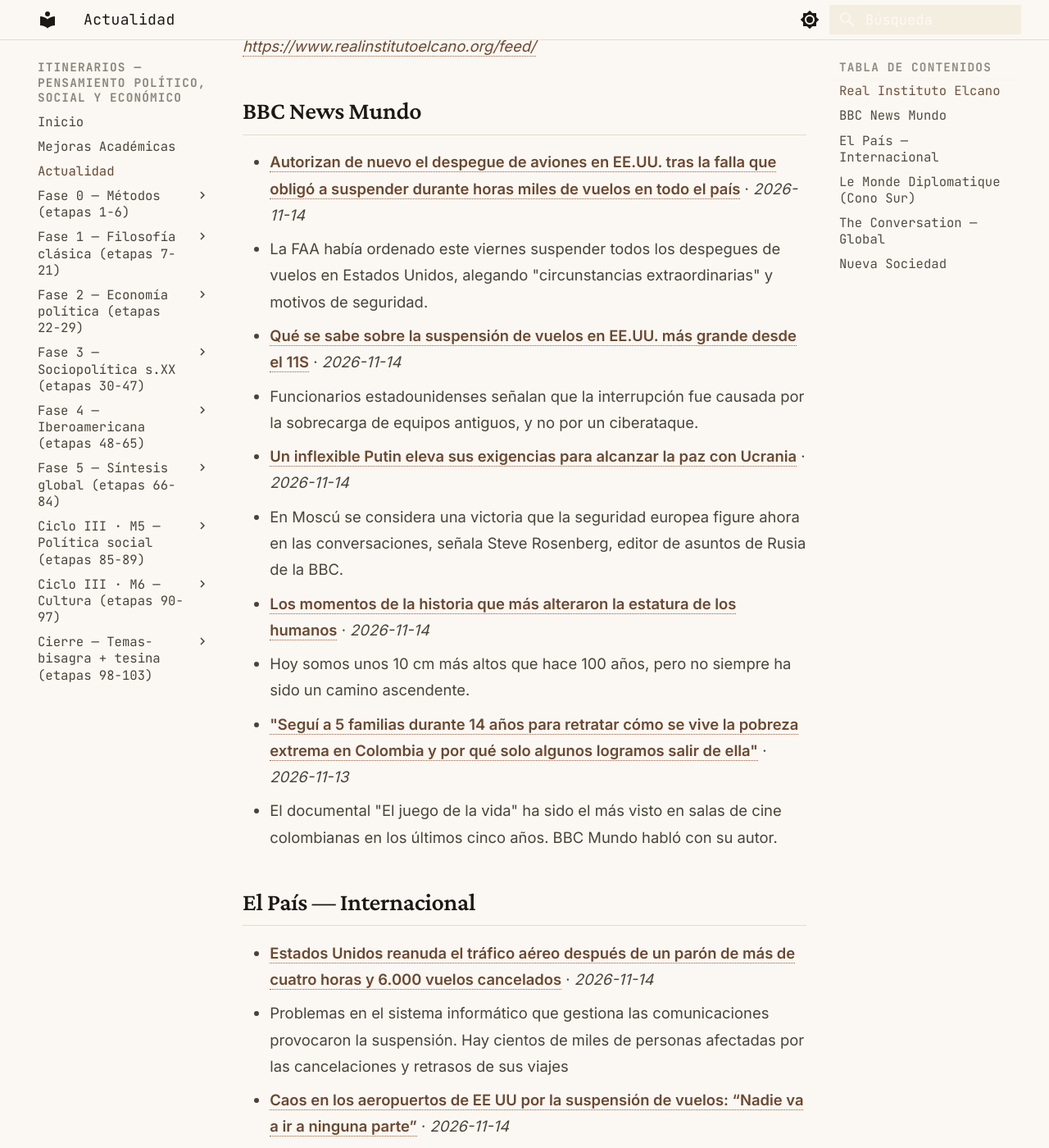
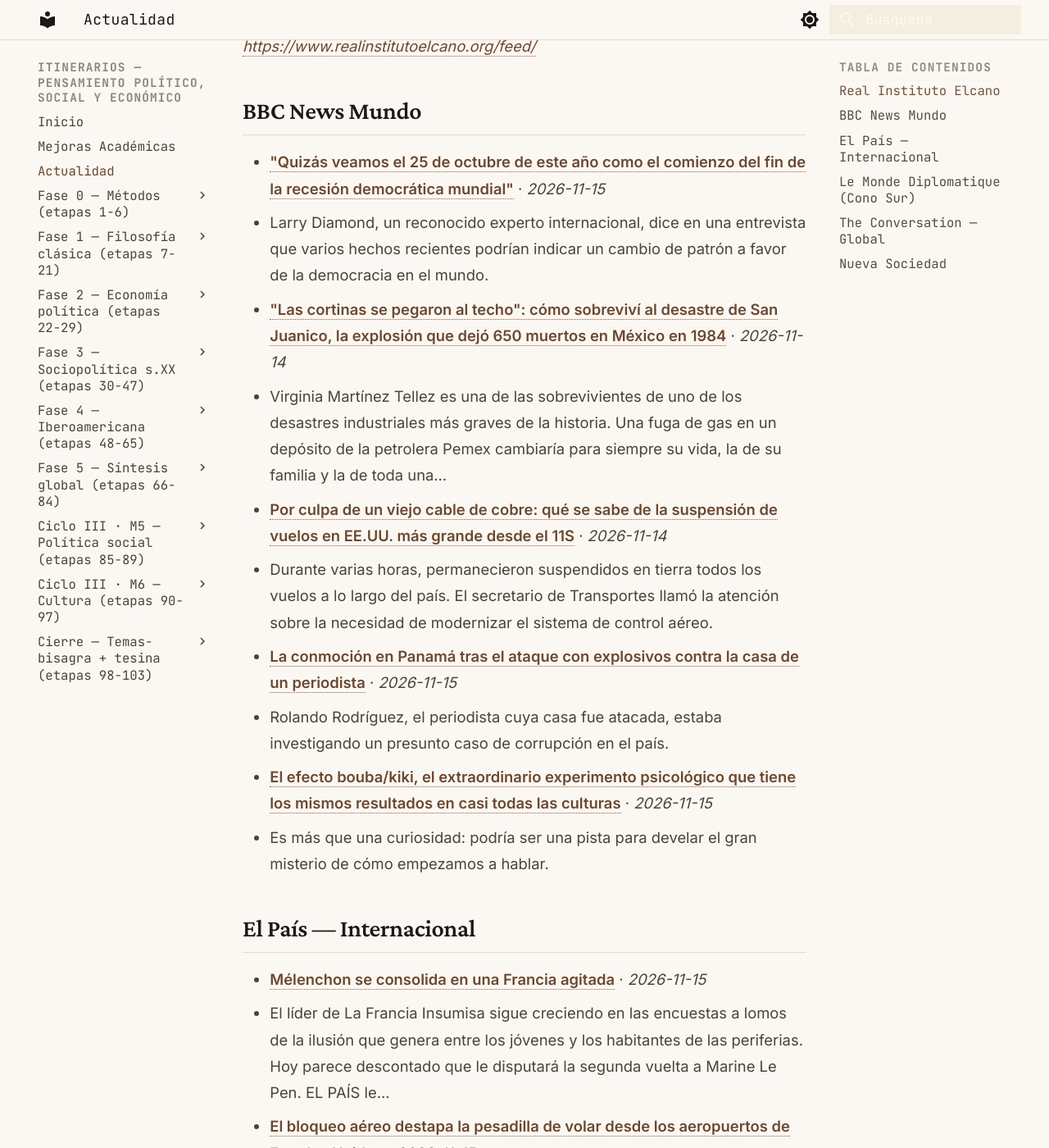
Before and after one commit to MrSpagVi/Curso, an MkDocs documentation site: the page built from docs/actualidad.md, in a window 1280 px wide and 1400 px high, scrolled down 717 px. Shown: the whole window at 82% size. Built offline with MkDocs 1.6.1 and Material for MkDocs 9.7.7, drawn with Linux system fonts in a browser that asks for light colours; some of the changed text lies outside the part shown.

Commit message:
auto: actualidad 2026-11-15

```diff
--- a/docs/actualidad.md
+++ b/docs/actualidad.md
@@ -6,7 +6,7 @@ title: Actualidad
 
 Últimos titulares de fuentes que dictan agenda en ciencia política y geopolítica. Actualizado automáticamente cada día (vía GitHub Actions).
 
-_Última actualización: 2026-11-14 12:45 UTC_
+_Última actualización: 2026-11-15 13:12 UTC_
 
 !!! tip "Ritual mensual — #actualidad"
     El último sábado de cada mes: agarrá **un** titular de los de abajo y escribí **300 palabras** aplicándole **2 autores** del último mes que leíste. ¿Qué diría cada uno? ¿En qué chocan? No resumas la noticia — usala como caso para pensar con las herramientas que venís construyendo. Guardá el texto con el tag `#actualidad` en tu sistema de notas. Esto convierte la teoría en criterio sobre la coyuntura: el objetivo del plan no es citar a Maquiavelo, es leer el presente con él.
@@ -17,29 +17,29 @@ _Sin datos en esta ejecución. Visitar fuente: [https://www.realinstitutoelcano.
 
 ## BBC News Mundo
 
-- **[Autorizan de nuevo el despegue de aviones en EE.UU. tras la falla que obligó a suspender durante horas miles de vuelos en todo el país](https://www.bbc.com/mundo/articles/crgqx8jpw3jvo?at_medium=RSS&at_campaign=rss)** · *2026-11-14*
-  - La FAA había ordenado este viernes suspender todos los despegues de vuelos en Estados Unidos, alegando "circunstancias extraordinarias" y motivos de seguridad.
-- **[Qué se sabe sobre la suspensión de vuelos en EE.UU. más grande desde el 11S](https://www.bbc.com/mundo/articles/c5n4e274kdlro?at_medium=RSS&at_campaign=rss)** · *2026-11-14*
-  - Funcionarios estadounidenses señalan que la interrupción fue causada por la sobrecarga de equipos antiguos, y no por un ciberataque.
-- **[Un inflexible Putin eleva sus exigencias para alcanzar la paz con Ucrania](https://www.bbc.com/mundo/articles/crn80jqyw993o?at_medium=RSS&at_campaign=rss)** · *2026-11-14*
-  - En Moscú se considera una victoria que la seguridad europea figure ahora en las conversaciones, señala Steve Rosenberg, editor de asuntos de Rusia de la BBC.
-- **[Los momentos de la historia que más alteraron la estatura de los humanos](https://www.bbc.com/mundo/articles/cx4g1gnz1jmzo?at_medium=RSS&at_campaign=rss)** · *2026-11-14*
-  - Hoy somos unos 10 cm más altos que hace 100 años, pero no siempre ha sido un camino ascendente.
-- **["Seguí a 5 familias durante 14 años para retratar cómo se vive la pobreza extrema en Colombia y por qué solo algunos logramos salir de ella"](https://www.bbc.com/mundo/articles/cwe8rpg5mr9po?at_medium=RSS&at_campaign=rss)** · *2026-11-13*
-  - El documental "El juego de la vida" ha sido el más visto en salas de cine colombianas en los últimos cinco años. BBC Mundo habló con su autor.
+- **["Quizás veamos el 25 de octubre de este año como el comienzo del fin de la recesión democrática mundial"](https://www.bbc.com/mundo/articles/cmy493l9xx1zo?at_medium=RSS&at_campaign=rss)** · *2026-11-15*
+  - Larry Diamond, un reconocido experto internacional, dice en una entrevista que varios hechos recientes podrían indicar un cambio de patrón a favor de la democracia en el mundo.
+- **["Las cortinas se pegaron al techo": cómo sobreviví al desastre de San Juanico, la explosión que dejó 650 muertos en México en 1984](https://www.bbc.com/mundo/articles/c93xe77lg73o?at_medium=RSS&at_campaign=rss)** · *2026-11-14*
+  - Virginia Martínez Tellez es una de las sobrevivientes de uno de los desastres industriales más graves de la historia. Una fuga de gas en un depósito de la petrolera Pemex cambiaría para siempre su vida, la de su familia y la de toda una…
+- **[Por culpa de un viejo cable de cobre: qué se sabe de la suspensión de vuelos en EE.UU. más grande desde el 11S](https://www.bbc.com/mundo/articles/c5n4e274kdlro?at_medium=RSS&at_campaign=rss)** · *2026-11-14*
+  - Durante varias horas, permanecieron suspendidos en tierra todos los vuelos a lo largo del país. El secretario de Transportes llamó la atención sobre la necesidad de modernizar el sistema de control aéreo.
+- **[La conmoción en Panamá tras el ataque con explosivos contra la casa de un periodista](https://www.bbc.com/mundo/articles/cj62pl46r351o?at_medium=RSS&at_campaign=rss)** · *2026-11-15*
+  - Rolando Rodríguez, el periodista cuya casa fue atacada, estaba investigando un presunto caso de corrupción en el país.
+- **[El efecto bouba/kiki, el extraordinario experimento psicológico que tiene los mismos resultados en casi todas las culturas](https://www.bbc.com/mundo/articles/c35yn4xdxz5eo?at_medium=RSS&at_campaign=rss)** · *2026-11-15*
+  - Es más que una curiosidad: podría ser una pista para develar el gran misterio de cómo empezamos a hablar.
 
 ## El País — Internacional
 
-- **[Estados Unidos reanuda el tráfico aéreo después de un parón de más de cuatro horas y 6.000 vuelos cancelados](https://elpais.com/us/2026-11-14/estados-unidos-reanuda-el-trafico-aereo-despues-de-un-paron-de-mas-de-cuatro-horas-y-6000-vuelos-cancelados.html)** · *2026-11-14*
-  - Problemas en el sistema informático que gestiona las comunicaciones provocaron la suspensión. Hay cientos de miles de personas afectadas por las cancelaciones y retrasos de sus viajes
-- **[Caos en los aeropuertos de EE UU por la suspensión de vuelos: “Nadie va a ir a ninguna parte”](https://elpais.com/us/2026-11-14/caos-en-los-aeropuertos-de-ee-uu-por-la-suspension-de-vuelos-nadie-va-a-ir-a-ninguna-parte.html)** · *2026-11-14*
-  - Miles de pasajeros en todo el país se quedaron varados en espera de información oficial sobre la reprogramación de sus vuelos
-- **[Rescatan a 180 personas tras el choque de un buque y un crucero en el río Misisipi a la altura de Nueva Orleans](https://elpais.com/us/2026-11-13/un-buque-choca-contra-un-crucero-con-129-personas-a-bordo-en-el-rio-misisipi.html)** · *2026-11-13*
-  - Se desconoce qué ocasionó la colisión en el puerto en el Estado sureño de Luisiana
+- **[Mélenchon se consolida en una Francia agitada](https://elpais.com/internacional/2026-11-15/melenchon-se-consolida-en-una-francia-agitada.html)** · *2026-11-15*
+  - El líder de La Francia Insumisa sigue creciendo en las encuestas a lomos de la ilusión que genera entre los jóvenes y los habitantes de las periferias. Hoy parece descontado que le disputará la segunda vuelta a Marine Le Pen. EL PAÍS le…
+- **[El bloqueo aéreo destapa la pesadilla de volar desde los aeropuertos de Estados Unidos](https://elpais.com/us/2026-11-15/el-bloqueo-aereo-destapa-el-infierno-de-volar-desde-los-aeropuertos-de-estados-unidos.html)** · *2026-11-15*
+  - Cancelaciones, atrasos frecuentes, accidentes e interminables colas de seguridad evidencian un sistema colapsado
+- **[Israel asfixia la esperanza en Gaza tras más de un año de bloqueo a la reconstrucción](https://elpais.com/internacional/2026-11-15/israel-asfixia-la-esperanza-en-gaza-tras-mas-de-un-ano-bloqueando-la-reconstruccion.html)** · *2026-11-15*
+  - Los palestinos de la Franja narran sus lamentables condiciones, como las recientes inundaciones de miles de sus tiendas de campaña, frente a las promesas de un alto el fuego desvirtuado por Netanyahu
+- **[Putin y Trump buscan un cambio de régimen en Europa](https://elpais.com/internacional/2026-11-15/putin-y-trump-buscan-un-cambio-de-regimen-en-europa.html)** · *2026-11-15*
+  - Ambos dirigentes se proponen que las negociaciones de paz sobre Ucrania empiecen por una renovación de la arquitectura de seguridad europea al gusto de Moscú
 - **[Gaza: cuando el sonido de la lluvia da tanto miedo como el de las bombas](https://elpais.com/internacional/2026-11-10/gaza-cuando-el-sonido-de-la-lluvia-da-tanto-miedo-como-el-de-las-bombas.html)** · *2026-11-10*
   - El camarógrafo palestino Ahmed Abu Kmail, de 39 años, describe la desesperación de su familia ante la lluvia que inunda en estos días su miserable tienda de campaña
-- **[Milei, el hombre a quien solo conmueven sus perros](https://elpais.com/internacional/2026-11-10/milei-el-hombre-a-quien-solo-conmueven-sus-perros.html)** · *2026-11-10*
-  - EL PAÍS adelanta un extracto del libro de Miguel González sobre el avance de la extrema derecha en el mundo
 
 ## Le Monde Diplomatique (Cono Sur)
 
@@ -47,16 +47,16 @@ _Sin datos en esta ejecución. Visitar fuente: [https://www.eldiplo.org/feed/](h
 
 ## The Conversation — Global
 
-- **[A new Democratic Congress will view Trump’s harsh Cuba policy skeptically – but that doesn’t mean a change is coming soon](https://theconversation.com/a-new-democratic-congress-will-view-trumps-harsh-cuba-policy-skeptically-but-that-doesnt-mean-a-change-is-coming-soon-296017)** · *2026-11-14*
-  - Cuba is unlikely to be a huge priority for incoming Democrats, and the Trump administration is unlikely to change its maximum pressure approach.
-- **[Why the Microsoft 365 outage is different and why it takes so long to restore email services](https://theconversation.com/why-the-microsoft-365-outage-is-different-and-why-it-takes-so-long-to-restore-email-services-296628)** · *2026-11-13*
-  - When one email service goes down, others don’t stop trying to send emails to users of the affected service. The result is snarled traffic that takes time to clear up.
-- **[Oceans and forests have absorbed roughly half our carbon emissions for decades, slowing climate change – but can they keep it up?](https://theconversation.com/oceans-and-forests-have-absorbed-roughly-half-our-carbon-emissions-for-decades-slowing-climate-change-but-can-they-keep-it-up-296498)** · *2026-11-13*
-  - A method for measuring the world’s crucial carbon sinks finds that the ocean’s so-far-increasing ability to help might taper off in the future.
-- **[The Microsoft outage is an urgent wake-up call for greater digital resilience](https://theconversation.com/the-microsoft-outage-is-an-urgent-wake-up-call-for-greater-digital-resilience-296610)** · *2026-11-13*
-  - The infrastructure of the internet is more fragile than we’d like it to be.
-- **[Early changes linked to ovarian cancer may leave a trace in the blood – new study](https://theconversation.com/early-changes-linked-to-ovarian-cancer-may-leave-a-trace-in-the-blood-new-study-296527)** · *2026-11-13*
-  - An experimental test picked up a signal in stored blood samples from people with tiny patches of abnormal cells in their fallopian tubes.
+- **[Married at First Sight UK cancelled: why meeting TV rules isn’t enough to protect reality show participants](https://theconversation.com/married-at-first-sight-uk-cancelled-why-meeting-tv-rules-isnt-enough-to-protect-reality-show-participants-296550)** · *2026-11-15*
+  - Change happens when people are finally heard and believed. Yet this places enormous pressure on already traumatised people to articulate their experiences.
+- **[Mass protests that led to regime change had their heyday between 1980 and 2011: what happened?](https://theconversation.com/mass-protests-that-led-to-regime-change-had-their-heyday-between-1980-and-2011-what-happened-296166)** · *2026-11-15*
+  - The effects of mass mobilisation have changed dramatically over time.
+- **[Super El Niño could leave South Africa short of grazing. Timing of livestock fodder crops is crucial](https://theconversation.com/super-el-nino-could-leave-south-africa-short-of-grazing-timing-of-livestock-fodder-crops-is-crucial-294630)** · *2026-11-15*
+  - Timing matters: planting fodder radish in the right months can help South African farmers grow more nutritious livestock feed even without irrigation.
+- **[School principals can lead in updating teacher skills, but South African study reveals gaps](https://theconversation.com/school-principals-can-lead-in-updating-teacher-skills-but-south-african-study-reveals-gaps-295081)** · *2026-11-15*
+  - School principals don’t always offer much support for ongoing teacher development even though it’s compulsory.
+- **[How did ‘wire replacements’ ground planes across the entire US?](https://theconversation.com/how-did-wire-replacements-ground-planes-across-the-entire-us-296658)** · *2026-11-15*
+  - A single issue during maintenance grounded thousands of flights across the country.
 
 ## Nueva Sociedad
 
```
